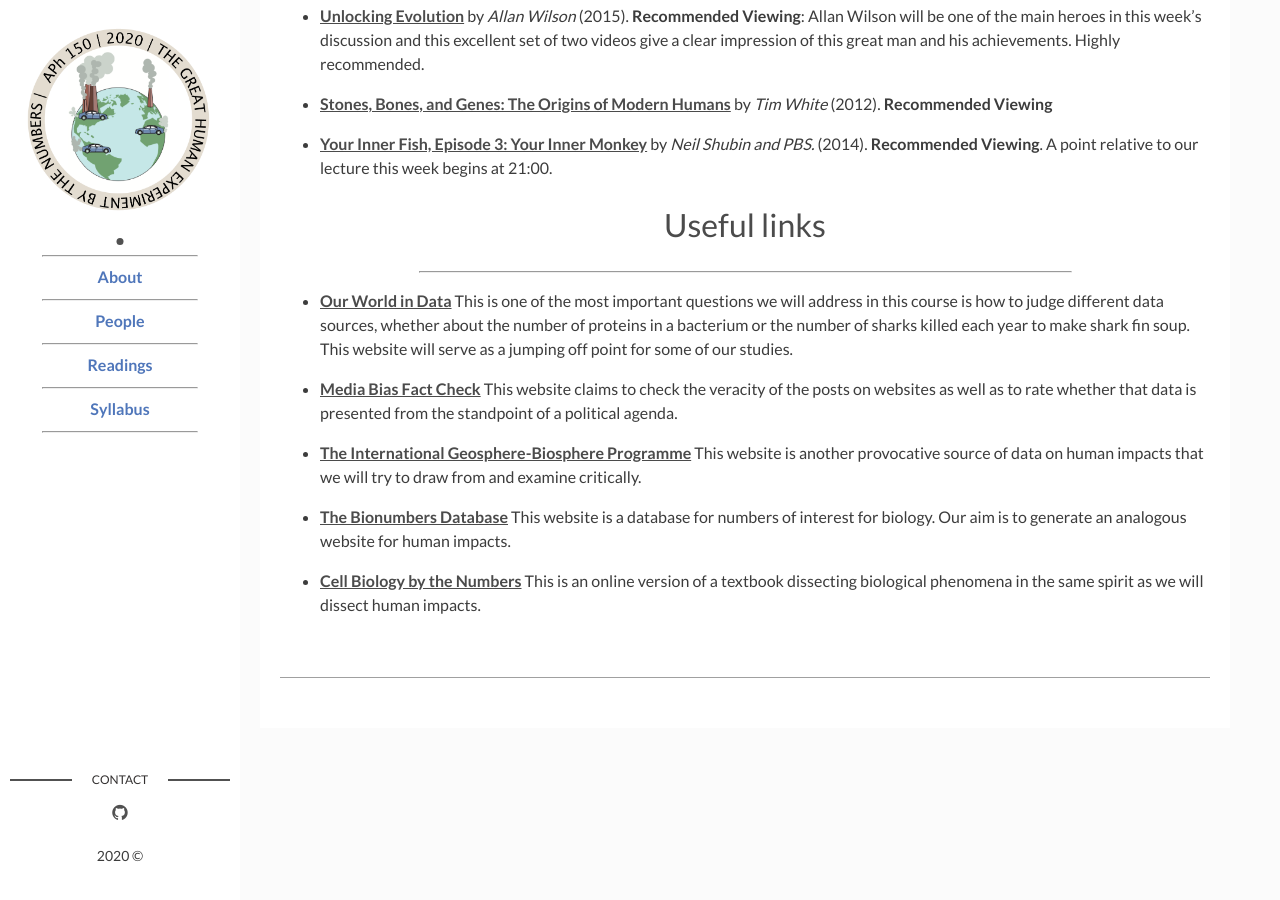
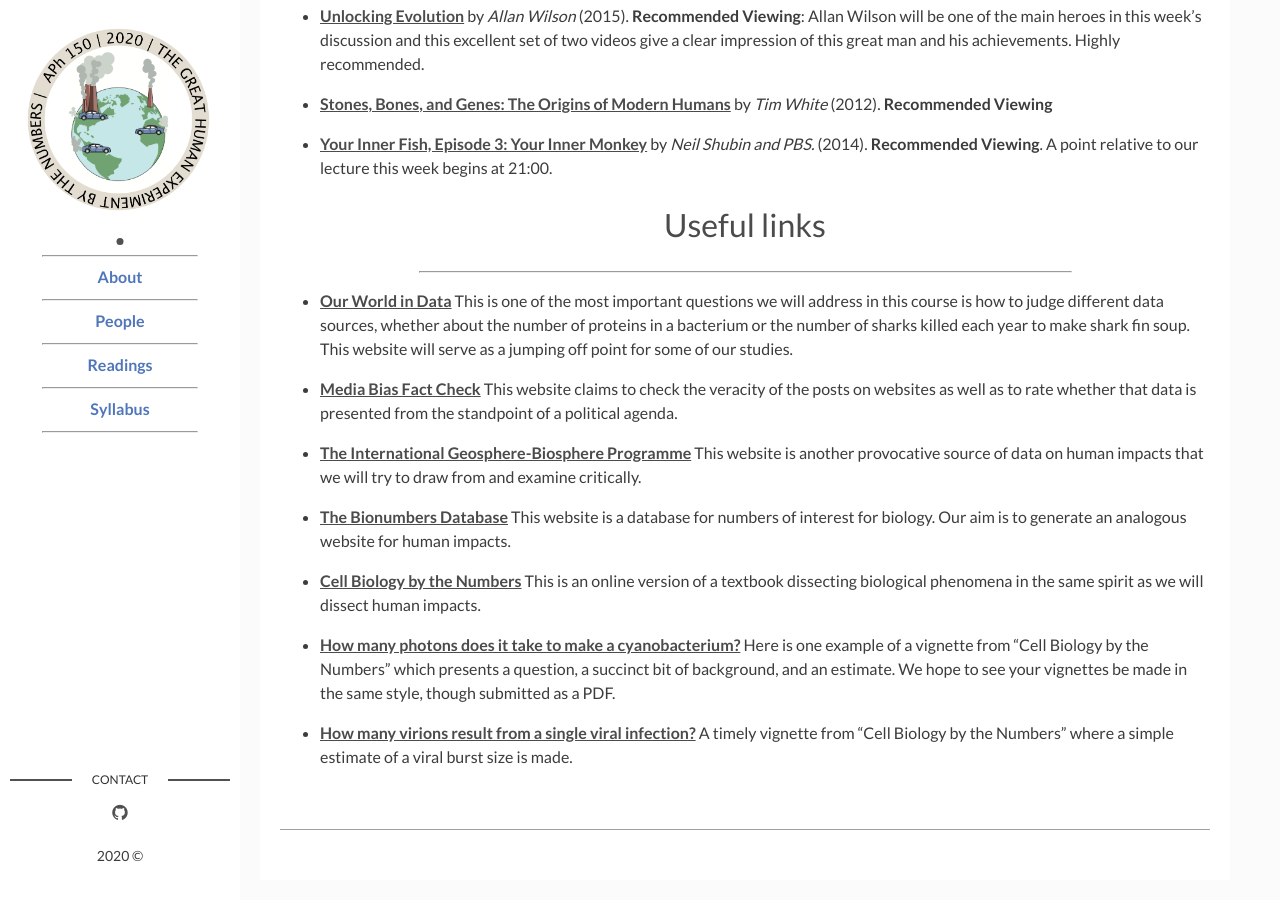
Before and after one commit to RPGroup-PBoC/aph150_human_impacts, a Jekyll site: the page built from page02_readings.md, in a window 1280 px wide and 900 px high, scrolled down 4852 px. Built offline with Jekyll 4.4.1, drawn with Linux system fonts in a browser that asks for light colours.

Commit message:
Added examples of vignettes

```diff
--- a/_data/links.yaml
+++ b/_data/links.yaml
@@ -34,3 +34,19 @@
   description: >
     This is an online version of a textbook dissecting biological phenomena
     in the same spirit as we will dissect human impacts.
+
+- link:
+  title: "How many photons does it take to make a cyanobacterium?"
+  address: "http://book.bionumbers.org/how-many-photons-does-it-take-to-make-a-cyanobacterium/"
+  description: >
+    Here is one example of a vignette from "Cell Biology by the Numbers" which
+    presents a question, a succinct bit of background, and an estimate. We hope
+    to see your vignettes be made in the same style, though submitted as a PDF.
+
+
+- link:
+  title: "How many virions result from a single viral infection?"
+  address: "http://book.bionumbers.org/how-many-virions-result-from-a-single-viral-infection/"
+  description: >
+    A timely vignette from "Cell Biology by the Numbers" where a simple estimate
+    of a viral burst size is made.
```
